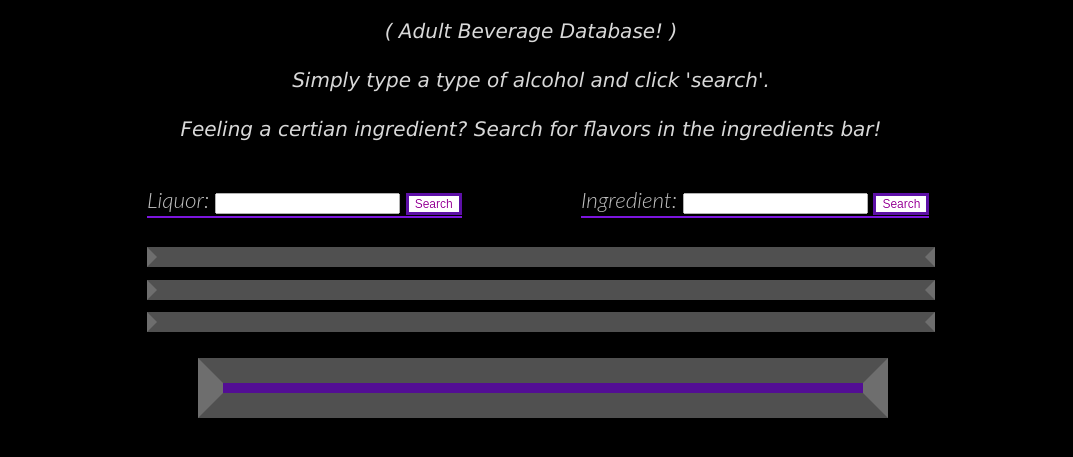
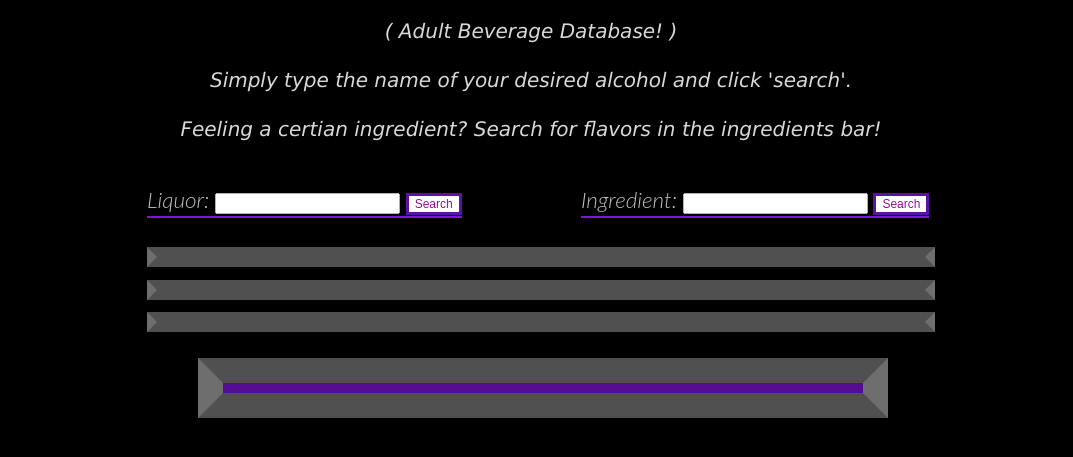
Before and after one commit to lukejhayes/Tipsy, a plain HTML site: page index.html in a window 1280 px wide. Shown: the part 121-578 px from the top of the page, without its empty margins (109-1182 px from the left). Drawn offline with nearby package versions, Linux system fonts and the light colour scheme; no server answers.

Commit message:
NU Project 1

```diff
--- a/index.html
+++ b/index.html
@@ -48,7 +48,7 @@
         </div> -->
     </header>
     <p>  ( Adult Beverage Database! ) </p>
-    <p> Simply type a type of alcohol and click 'search'.  </p>
+    <p> Simply type the name of your desired alcohol and click 'search'.  </p>
     <p> Feeling a certian ingredient? Search for flavors in the ingredients bar!</p>
     <div class="container">
             <div class = "liquorSearch">
```
